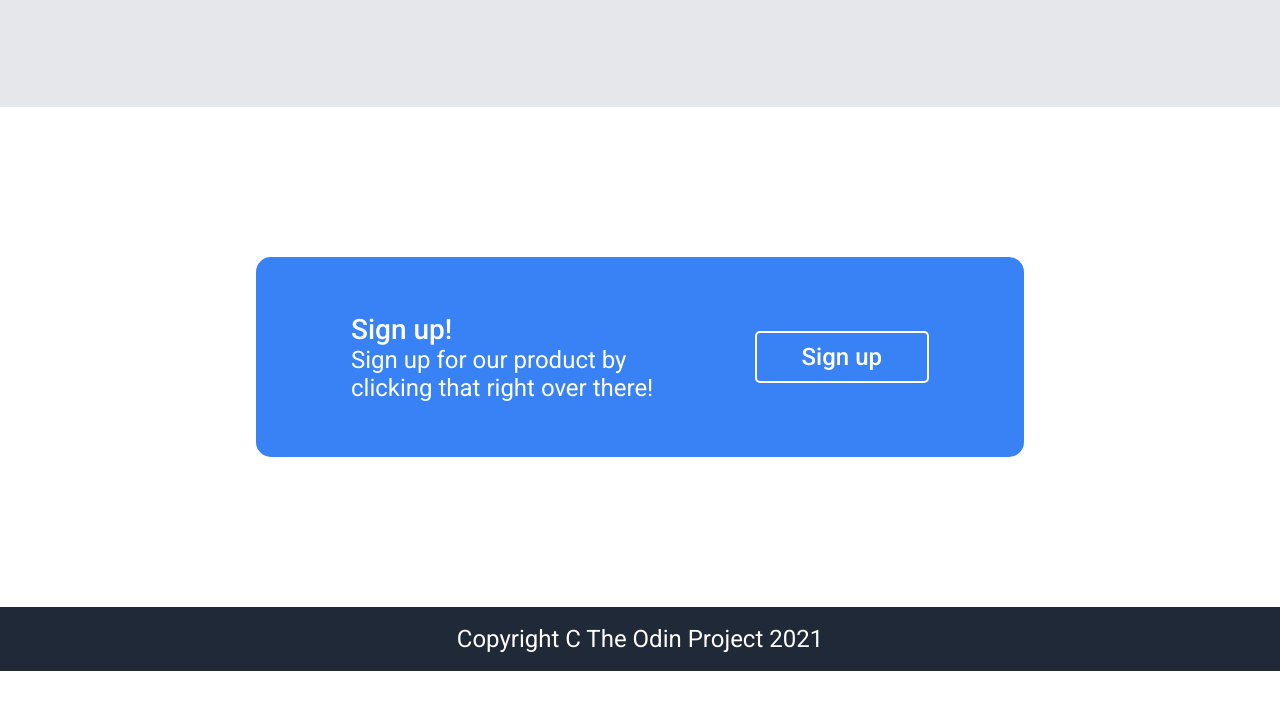
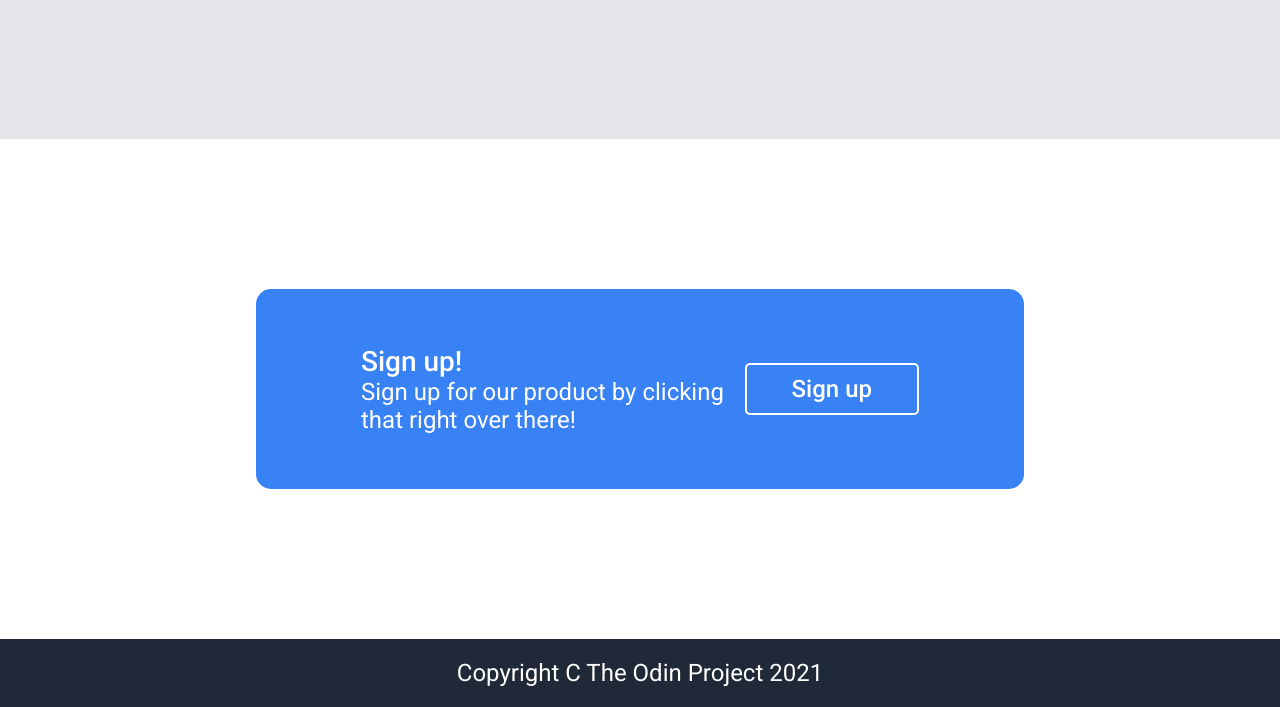
Before and after one commit to BlueRedBlueYellow/landing-page, a plain HTML site: page index.html in a window 1280 px wide. Shown: the part 1757-2464 px from the top of the page. Before the commit the page ends 2428 px from the top, so only its background shows below. Drawn offline with Linux system fonts and the light colour scheme.

Commit message:
Align hero, header, and footer

```diff
--- a/style.css
+++ b/style.css
@@ -17,9 +17,7 @@ body {
 
 .header, .footer {
     display: flex;
-    align-items: center;
-    height: 64px;
-    padding: 20px 20px;
+    flex: 0 1 1000px;
     background-color: #1f2937;
     color: white;
 }
@@ -51,7 +49,6 @@ ul {
 
 .hero-card {
     display: flex;
-    flex: 0 1 1000px;
     height: 275px;
 }
 
@@ -87,6 +84,11 @@ ul {
 
 .card-item {
     flex: 1;
+}
+
+/* Hero, Header, and Footer padding */
+.header, .footer, .hero {
+    padding: 20px 350px;
 }
 
 /* Info section */
@@ -151,7 +153,7 @@ ul {
 .sign-up-container {
     display: flex;
     flex: 0 1 60%;
-    padding: 0 50px;
+    padding: 0 100px;
     justify-content: center;
     align-items: center;
     height: 200px;
@@ -159,10 +161,6 @@ ul {
     border-radius: 15px;
     background-color: #3882F6;
     color: white;
-}
-
-.sign-up-text, .sign-up-button {
-    margin: 40px;
 }
 
 .sign-up-header {
```
